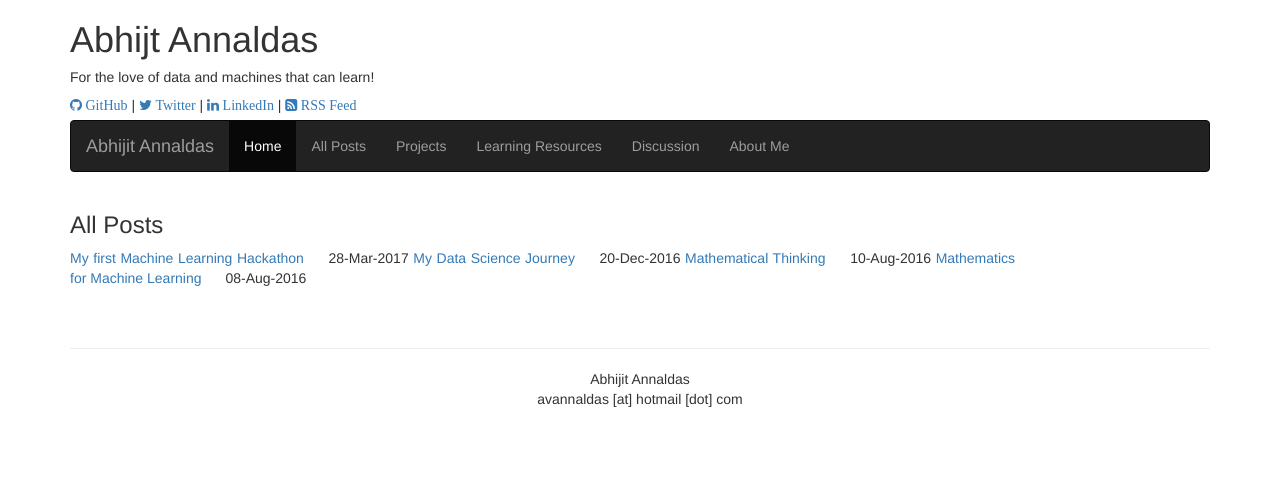
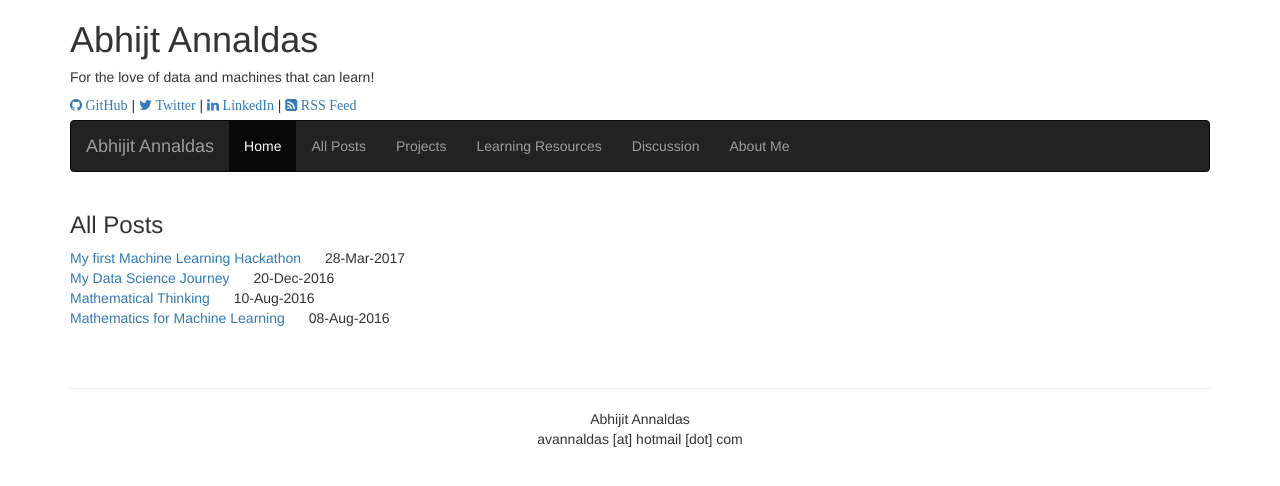
Before and after one commit to devm1023/ML_project, a Jekyll site: the page built from pages/all-posts.html, in a window 1280 px wide. Shown: the top 486 px of the page. Built offline with Jekyll 4.4.1, drawn with Linux system fonts in a browser that asks for light colours; nearby versions of some CDN libraries.

Commit message:
Update all-posts.html

```diff
--- a/pages/all-posts.html
+++ b/pages/all-posts.html
@@ -3,11 +3,8 @@ layout: page
 title: All Posts
 permalink: /all-posts/
 ---
-<div class="row">
-	<div class="col-sm-10" style="text-align:justify;">
-		{% for post in site.posts %}
-			<span><a href="{{ post.url | prepend: site.baseurl }}">{{ post.title }}</a></span>
-			<span style="padding-left:20px">{{ post.date | date: "%d-%b-%Y" }}</span>
-		{% endfor %}
-	</div>
-</div>
+{% for post in site.posts %}
+<span><a href="{{ post.url | prepend: site.baseurl }}">{{ post.title }}</a></span>
+<span style="padding-left:20px">{{ post.date | date: "%d-%b-%Y" }}</span>
+<br />
+{% endfor %}
```
